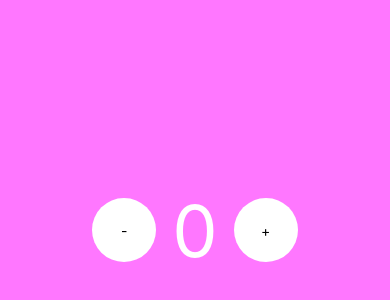
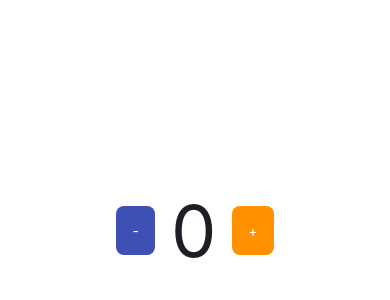
Before and after one commit to allysonfelippo/projeto-mobile-react-native-senai-aulas, a React Native app: screen / in a window 390 px wide. Shown: the part 192-492 px from the top of the page. Built offline with nearby package versions, Linux system fonts and the light colour scheme.

Commit message:
novas pastas e alterações

```diff
--- a/App.js
+++ b/App.js
@@ -1,6 +1,8 @@
 import { StatusBar } from 'expo-status-bar';
 import React from 'react';
 import { StyleSheet, Text, View, TouchableOpacity } from 'react-native';
+import BotaoCustomizado from './comum/componentes/BotaoCustomizado/BotaoCustomizado';
+import CORES from './comum/constantes/cores';
 
 
 export default function App() {
@@ -8,21 +10,19 @@
 
   return (
     <View style={estilos.container}>
-      <TouchableOpacity
-        onPress={() => setContador(contador - 1)}
-        style={estilos.btns}>
-        <Text>
-          -
-        </Text>
-      </TouchableOpacity>
+      <BotaoCustomizado
+        cor='primaria'
+        onPress={() => setContador(contador - 1)}>
+        -
+      </BotaoCustomizado>
+
       <Text style={estilos.contador}>{contador}</Text>
-      <TouchableOpacity
-        onPress={() => setContador(contador + 1)}
-        style={estilos.btns}>
-        <Text>
-          +
-        </Text>
-      </TouchableOpacity>
+
+      <BotaoCustomizado
+        cor='secundaria'
+        onPress={() => setContador(contador + 1)}>
+        +
+      </BotaoCustomizado>
 
       <StatusBar style="auto" />
     </View>
@@ -32,7 +32,7 @@
 const estilos = StyleSheet.create({
   container: {
     flex: 1,
-    backgroundColor: '#f7ff',
+    backgroundColor: CORES.FUNDO_PADRAO,
     alignItems: 'center',
     justifyContent: 'center',
     flexDirection: 'row',
@@ -41,16 +41,6 @@
 
   contador: {
     fontSize: 72,
-    color: '#fff'
-  },
-
-  btns: {
-    backgroundColor: '#fff',
-    width: 64,
-    height: 64,
-    alignItems: 'center',
-    justifyContent: 'center',
-    borderRadius: 50,
-    fontSize: 64
+    color: CORES.TEXTO_PADRAO
   }
 });
--- /dev/null
+++ b/comum/componentes/BotaoCustomizado/BotaoCustomizado.js
@@ -0,0 +1,50 @@
+import { Pressable, Text, StyleSheet } from "react-native";
+import CORES from "../../constantes/cores";
+
+
+const estilos = StyleSheet.create({
+    botao: {
+        padding: 16,
+        borderRadius: 8
+    },
+    botaoPrimario: {
+        backgroundColor: CORES.PRIMARIA
+    },
+    botaoSecundario: {
+        backgroundColor: CORES.SECUNDARIA
+    },
+    botaoPadrao: {
+        backgroundColor: CORES.CINZA
+    },
+    textoBotao: {
+        color: CORES.BRANCA,
+    }
+})
+
+const BotaoCustomizado = (props) => {
+    const estilosBotao = [estilos.botao];
+
+    switch (props.cor) {
+        case 'primaria':
+            estilosBotao.push(estilos.botaoPrimario);
+            break;
+        case 'secundaria':
+            estilosBotao.push(estilos.botaoSecundario);
+            break;
+        default:
+            estilosBotao.push(estilos.botaoPadrao);
+            break;
+    };
+
+    return (
+        <Pressable
+            onPress={props.onPress}
+            style={estilosBotao}>
+            <Text style={estilos.textoBotao}>
+                {props.children}
+            </Text>
+        </Pressable>
+    )
+};
+
+export default BotaoCustomizado;
--- /dev/null
+++ b/comum/constantes/cores.js
@@ -0,0 +1,15 @@
+const CORES = {
+    PRIMARIA: '#3f50b5',
+
+    SECUNDARIA: '#ff9100',
+
+    TEXTO_PADRAO: '#1c2025',
+
+    FUNDO_PADRAO: ' #f7f7f7',
+
+    BRANCA: '#fff',
+
+    CINZA: '#99a7bb'
+};
+
+export default CORES;
```
